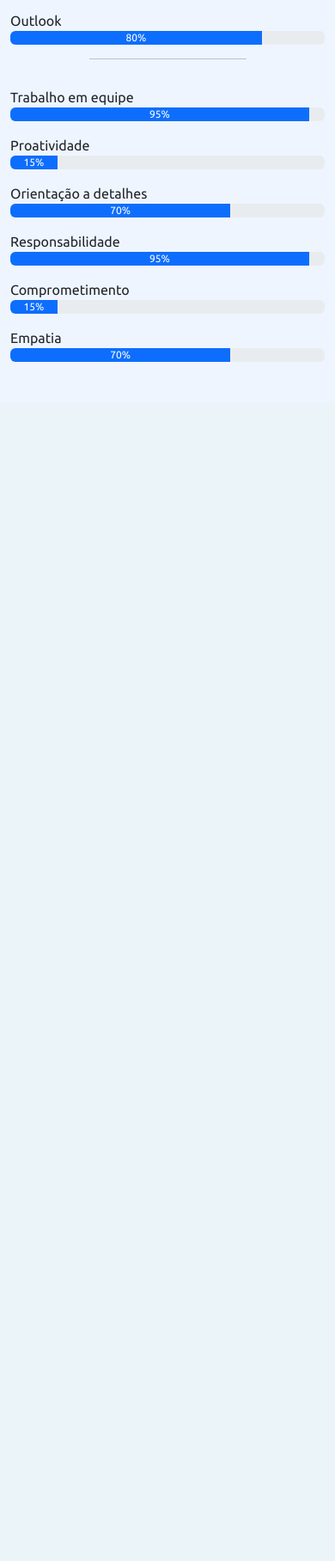
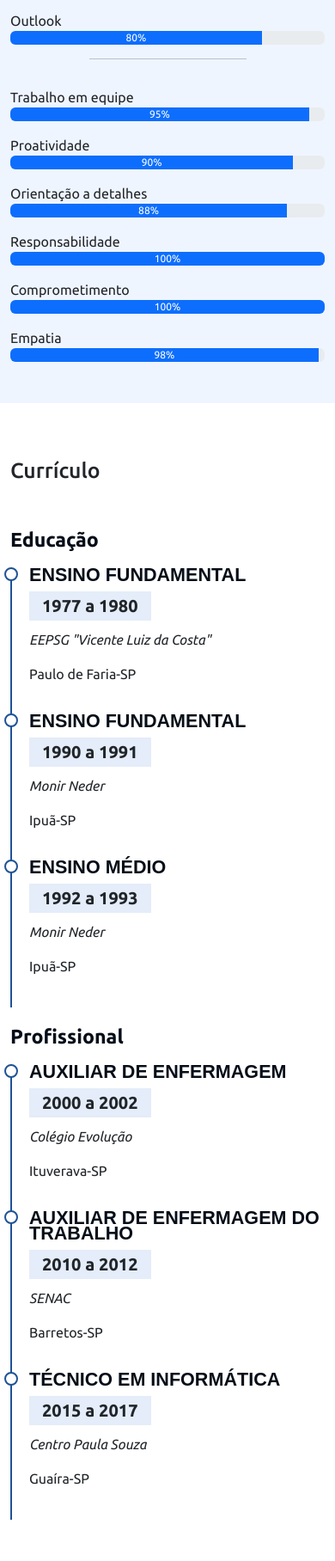
Before and after one commit to luizhenf/Projeto-Yb, a Flask app: page / in a window 390 px wide. Shown: the part 3001-4817 px from the top of the page at 86% size. Before the commit the page ends 3422 px from the top, so only its background shows below. Run offline with Flask 2, Linux system fonts and the light colour scheme; some libraries are stand-ins or nearby versions.

Commit message:
curriculo

```diff
--- a/Projeto-Yt/static/style.css
+++ b/Projeto-Yt/static/style.css
@@ -184,3 +184,46 @@ i.menu-mobile {
 .section-bg{
     background-color: #eff5ff;
 }
+
+.cv .cv-title{
+    font-weight: 700;
+    margin-top: 20px;
+    margin-bottom: 20px;
+    color: #050d18;
+}
+
+.cv .cv-item{
+    padding: 0 0 20px 20px;
+    margin-top: -2px;
+    border-left: 2px solid #1f5297;
+    position: relative;
+}
+
+.cv .cv-item h4{
+    line-height: 18px;
+    font-weight: 600;
+    text-transform: uppercase;
+    font-family: "Poppins", sans-serif;
+    color: #050d18;
+    margin-bottom: 10px;
+}
+
+.cv .cv-item h5{
+    background: #e4edf9;
+    padding: 5px 15px;
+    display: inline-block;
+    font-weight: 600;
+    margin-bottom: 10px;
+}
+
+.cv .cv-item::before{
+    content: "";
+    position: absolute;
+    top: 0;
+    left: -9px;
+    width: 16px;
+    height: 16px;
+    border: 2px solid #1f5297;
+    background: #fff;
+    border-radius: 50%;
+}
--- a/Projeto-Yt/templates/index.html
+++ b/Projeto-Yt/templates/index.html
@@ -48,13 +48,13 @@
                   <a class="nav-link" href="#habilidades"><i class="bi bi-list-check"></i> Habilidades</a>
                 </li>
                 <li class="nav-item">
-                    <a class="nav-link" href="#"><i class="bi bi-file-earmark"></i> Currículo</a>
+                    <a class="nav-link" href="#curriculo"><i class="bi bi-file-earmark"></i> Currículo</a>
                 </li>
                 <li class="nav-item">
-                    <a class="nav-link" href="#"><i class="bi bi-collection"></i> Portifólio</a>
+                    <a class="nav-link" href="#potfolio"><i class="bi bi-collection"></i> Portfólio</a>
                 </li>
                 <li class="nav-item">
-                    <a class="nav-link" href="#"><i class="bi bi-envelope"></i> Contato</a>
+                    <a class="nav-link" href="#contato"><i class="bi bi-envelope"></i> Contato</a>
                 </li>
               </ul>
         </nav>
@@ -208,34 +208,95 @@
                         </div>
                         <p class="mt-3 mb-0">Proatividade</p>
                         <div class="progress">
-                            <div class="progress-bar" role="progressbar" style="width: 15%;" aria-valuenow="15" aria-valuemin="0" aria-valuemax="100">15%
+                            <div class="progress-bar" role="progressbar" style="width: 90%;" aria-valuenow="90" aria-valuemin="0" aria-valuemax="100">90%
                             </div>
                         </div>
                         <p class="mt-3 mb-0">Orientação a detalhes</p>
                         <div class="progress">
-                            <div class="progress-bar" role="progressbar" style="width: 70%;" aria-valuenow="70" aria-valuemin="0" aria-valuemax="100">70%
+                            <div class="progress-bar" role="progressbar" style="width: 88%;" aria-valuenow="88" aria-valuemin="0" aria-valuemax="100">88%
                             </div>
                         </div>
                     </div>
                     <div class="col-md-6">
                         <p class="mt-3 mb-0">Responsabilidade</p>
                         <div class="progress">
-                            <div class="progress-bar" role="progressbar" style="width: 95%;" aria-valuenow="95" aria-valuemin="0" aria-valuemax="100">95%
+                            <div class="progress-bar" role="progressbar" style="width: 100%;" aria-valuenow="100" aria-valuemin="0" aria-valuemax="100">100%
                             </div>
                         </div>
                         <p class="mt-3 mb-0">Comprometimento</p>
                         <div class="progress">
-                            <div class="progress-bar" role="progressbar" style="width: 15%;" aria-valuenow="15" aria-valuemin="0" aria-valuemax="100">15%
+                            <div class="progress-bar" role="progressbar" style="width: 100%;" aria-valuenow="100" aria-valuemin="0" aria-valuemax="100">100%
                             </div>
                         </div>
                         <p class="mt-3 mb-0">Empatia</p>
                         <div class="progress">
-                            <div class="progress-bar" role="progressbar" style="width: 70%;" aria-valuenow="70" aria-valuemin="0" aria-valuemax="100">70%
+                            <div class="progress-bar" role="progressbar" style="width: 98%;" aria-valuenow="98" aria-valuemin="0" aria-valuemax="100">98%
                             </div>
                         </div>
                     </div>
                 </div>
             </div>
+        </section>
+
+        <section class="mt-5 cv" id="curriculo">
+
+            <div class="container pb-5">
+                <h2 class="pt-3 pb-4">Currículo</h2>
+
+                <div class="row">
+                    <div class="col-md-6">
+                        <h3 class="cv-title">Educação</h3>
+
+                        <div class='cv-item'>
+                            <h4>Ensino Fundamental</h4>
+                            <h5>1977 a 1980</h5>
+                            <p><em>EEPSG "Vicente Luiz da Costa"</em></p>
+                            <p>Paulo de Faria-SP</p>
+                        </div>
+
+                        <div class='cv-item'>
+                            <h4>Ensino Fundamental</h4>
+                            <h5>1990 a 1991</h5>
+                            <p><em>Monir Neder</em></p>
+                            <p>Ipuã-SP</p>
+                        </div>
+
+                        <div class='cv-item'>
+                            <h4>Ensino Médio</h4>
+                            <h5>1992 a 1993</h5>
+                            <p><em>Monir Neder</em></p>
+                            <p>Ipuã-SP</p>
+                        </div>
+
+                    </div>
+                    <div class="col-md-6">
+                        <h3 class="cv-title">Profissional</h3>
+
+                        <div class='cv-item'>
+                            <h4>Auxiliar de Enfermagem</h4>
+                            <h5>2000 a 2002</h5>
+                            <p><em>Colégio Evolução</em></p>
+                            <p>Ituverava-SP</p>
+                        </div>
+
+                        <div class='cv-item'>
+                            <h4>Auxiliar de Enfermagem do Trabalho</h4>
+                            <h5>2010 a 2012</h5>
+                            <p><em>SENAC</em></p>
+                            <p>Barretos-SP</p>
+                        </div>
+
+                        <div class='cv-item'>
+                            <h4>Técnico em Informática</h4>
+                            <h5>2015 a 2017</h5>
+                            <p><em>Centro Paula Souza</em></p>
+                            <p>Guaíra-SP</p>
+                        </div>
+
+                    </div>
+                </div>
+            </div>
+
         </section>
 
     </main>
```
